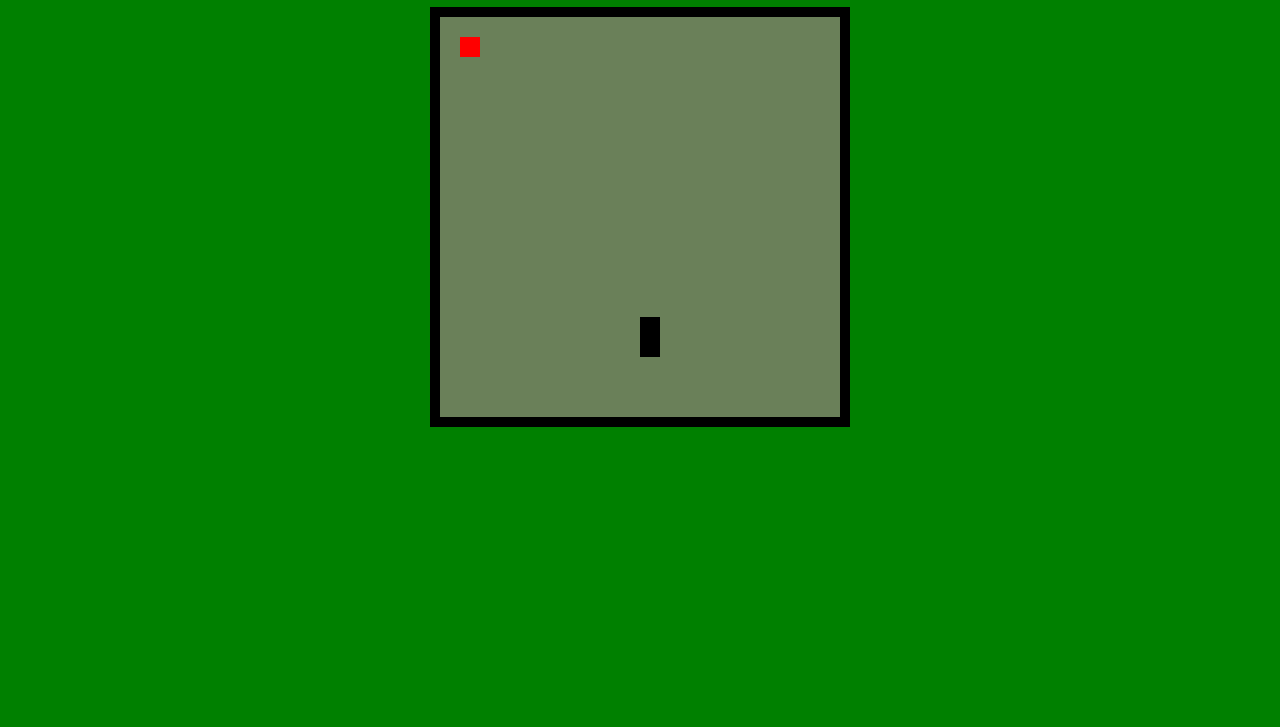
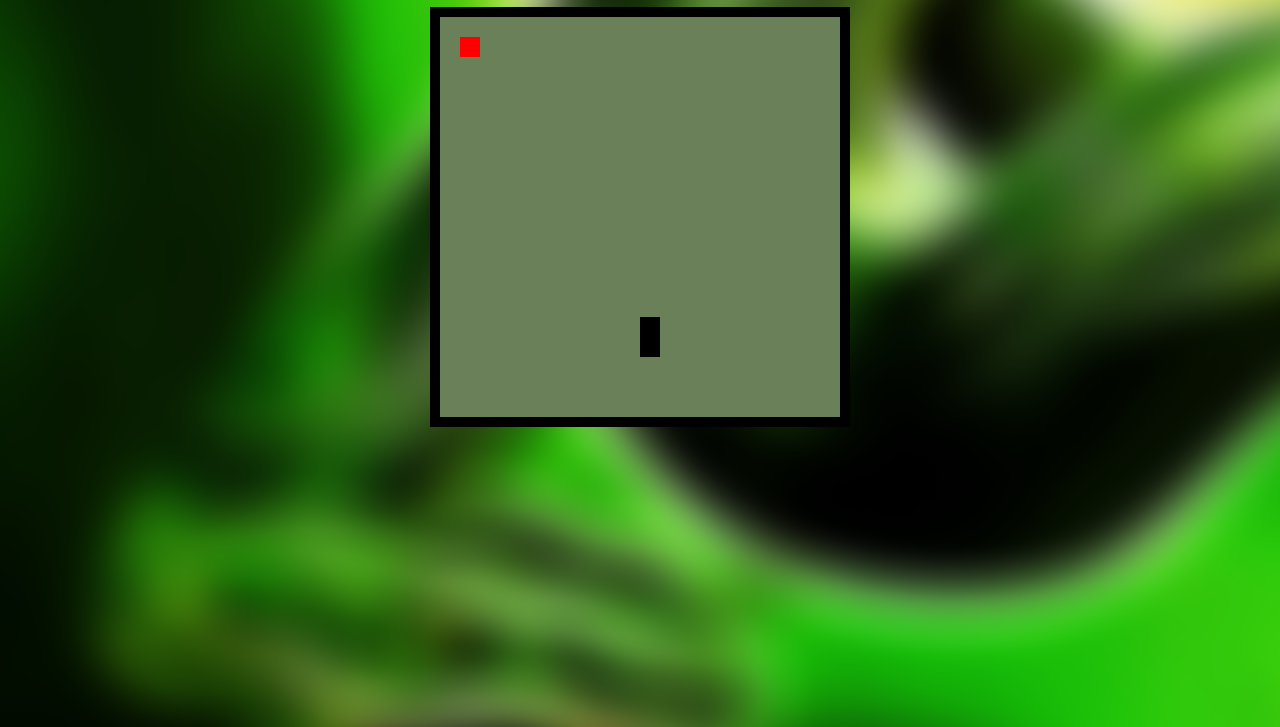
Before and after one commit to bertinator2006/simpleGames, a plain HTML site: page Snake/index.html in a window 1280 px wide. Shown: the part 73-800 px from the top of the page. Drawn offline with Linux system fonts and the light colour scheme.

Commit message:
background

```diff
--- a/Snake/style.css
+++ b/Snake/style.css
@@ -1,12 +1,12 @@
 body {
-  text-align: center;
-  background-color: green;
+    text-align: center;
+    background-image: url("image.png");
 }
 
 h1 {
-  color: white;
+    color: white;
 }
 
 canvas {
-  border: 10px solid black;
+    border: 10px solid black;
 }
```
